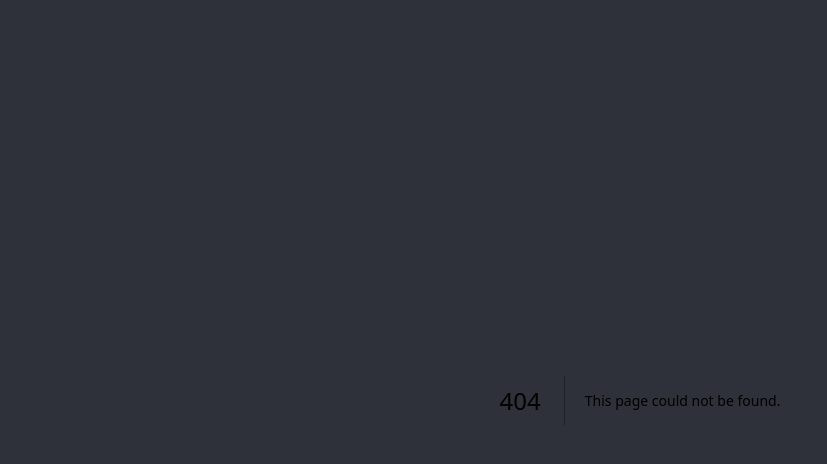
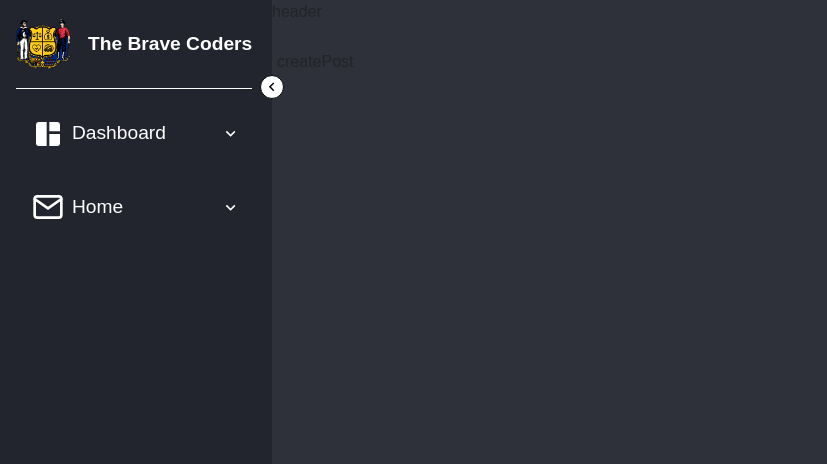
Before and after one commit to cs-esmaeili/news_frontend, a Next.js app: page /dashboard/post/createPost in a window 1280 px wide. Before the commit this address had no page. Shown: the top 464 px of the page, without its empty margins (0-827 px from the left). Built offline with nearby package versions, Linux system fonts and the light colour scheme.

Commit message:
sidebar refactor done

```diff
--- /dev/null
+++ b/app/dashboard/(main)/post/createPost/page.js
@@ -0,0 +1,7 @@
+export default function Home() {
+    return (
+        <>
+            createPost
+        </>
+    )
+}
--- a/components/Sidebar.js
+++ b/components/Sidebar.js
@@ -1,4 +1,4 @@
-import { MdKeyboardArrowLeft, MdKeyboardArrowRight } from "react-icons/md";
+import { MdKeyboardArrowLeft, MdKeyboardArrowRight, MdKeyboardArrowDown, MdKeyboardArrowUp, MdSpaceDashboard } from "react-icons/md";
 import styles from '@/styles/sidebar.module.scss';
 import React, { useState } from 'react';
 import { ListGroup } from 'react-bootstrap';
@@ -27,7 +27,8 @@ const Sidebar = () => {
           setToggleSidebar(!toggleSidebar);
 
         }}>
-        <MdKeyboardArrowRight />
+        {toggleSidebar ? <MdKeyboardArrowLeft /> : <MdKeyboardArrowRight />}
+
       </button>
 
       <div className={`${styles.sidebar}  ${toggleSidebar ? styles.open : ''}`} >
@@ -42,13 +43,16 @@ const Sidebar = () => {
         <ul className={styles.sidebarlist}>
 
           <li onClick={() => { handleClick(1); setToggleSidebar(true); }}>
-            <div className={styles.sidebarlink}>
+            <div className={`${styles.sidebarlink} ${activeIndex === 1 ? styles.open : ''}`}>
               <div className={styles.sidebarNameIcon}>
                 <span className={styles.sidebaricon}>
-                  <FiMail />
+                  <MdSpaceDashboard />
                 </span>
                 <span className={styles.sidebarname}>
-                  Home
+                  Dashboard
+                </span>
+                <span className={styles.sidebarcollapsicon}>
+                  {activeIndex === 1 ? <MdKeyboardArrowUp /> : <MdKeyboardArrowDown />}
                 </span>
               </div>
               <div className={`${styles.accordioncontent} ${activeIndex === 1 ? styles.open : ''}`} >
@@ -61,13 +65,16 @@ const Sidebar = () => {
             </div>
           </li>
           <li onClick={() => { handleClick(2); setToggleSidebar(true); }}>
-            <div className={styles.sidebarlink}>
+          <div className={`${styles.sidebarlink} ${activeIndex === 2 ? styles.open : ''}`}>
               <div className={styles.sidebarNameIcon}>
                 <span className={styles.sidebaricon}>
                   <FiMail />
                 </span>
                 <span className={styles.sidebarname}>
                   Home
+                </span>
+                <span className={styles.sidebarcollapsicon}>
+                  {activeIndex === 1 ? <MdKeyboardArrowUp /> : <MdKeyboardArrowDown />}
                 </span>
               </div>
               <div className={`${styles.accordioncontent} ${activeIndex === 2 ? styles.open : ''}`} >
--- a/styles/sidebar.module.scss
+++ b/styles/sidebar.module.scss
@@ -36,8 +36,12 @@
   .sidebarname {
     display: none;
   }
+
+  .sidebarcollapsicon {
+    display: none;
+  }
+
 }
-
 
 .sidebartop {
   width: max-content;
@@ -94,15 +98,20 @@
 
 .sidebarlink {
   display: inline-block;
-  font-size: 1rem;
+  font-size: 1.2rem;
   text-decoration: none;
   color: #8C8C7F;
   padding: 0.8rem 1rem;
   display: flex;
-  background-color: #253d91;
+  // background-color: $accent_color;
   margin-bottom: 1rem;
-  border-radius: 0.8rem;
   flex-direction: column;
+  border-top-left-radius: 5px;
+
+  &.open {
+    background: linear-gradient(to right, #fd7e5031, rgba(0, 0, 0, 0));
+    border-left: 5px solid $accent_color;
+  }
 
 }
 
@@ -111,8 +120,8 @@
 }
 
 .sidebaricon {
-  display: inline-block;
-  font-size: 1.2rem;
+  display: flex;
+  font-size: 2rem;
 }
 
 .sidebarname {
@@ -124,8 +133,17 @@
   animation-fill-mode: forwards;
 }
 
+.sidebarcollapsicon {
+  display: flex;
+  flex-grow: 1;
+  justify-content: flex-end;
+}
+
 .sidebarNameIcon {
+  display: flex;
   flex-direction: row;
+  align-items: center;
+  color: white;
 }
 
 .accordion-header {
@@ -157,4 +175,5 @@
 .listgroupitem {
   background-color: transparent;
   border: none;
+  color: white;
 }
--- a/styles/variables.scss
+++ b/styles/variables.scss
@@ -1,2 +1,3 @@
 $background_color: #2E3139;
 $sidebar_color: #22252D;
+$accent_color : #FD7E50;
```
